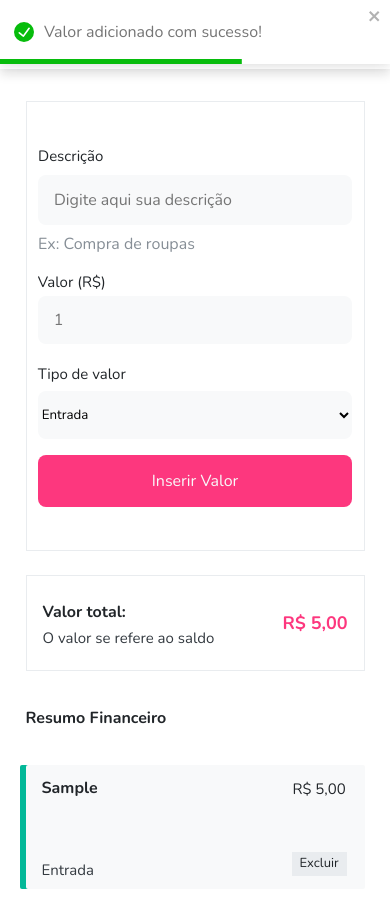
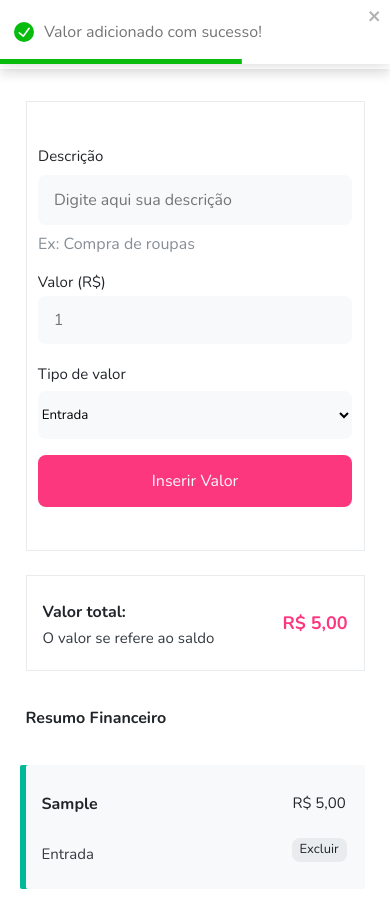
Before and after one commit to joaolucasgusmao/control-finance, a React (Vite) app: page / in a window 390 px wide. Both pictures are taken after typing "Sample", "5" into the empty fields and a click on the button "Inserir Valor". Built offline with nearby package versions, Linux system fonts and the light colour scheme.

Commit message:
alteração no radius do botão

```diff
--- a/src/components/sections/ResultSection/FinancialSummary/Cards/style.module.scss
+++ b/src/components/sections/ResultSection/FinancialSummary/Cards/style.module.scss
@@ -49,6 +49,8 @@
       background-color: var(--grey-2);
       color: var(--grey-4);
 
+      border-radius: var(--radius);
+
       cursor: pointer;
     }
   }
@@ -57,5 +59,13 @@
 @media (max-width: 425px) {
   .list {
     height: 7.75rem;
+
+    .typeDiv {
+      padding: 1.5rem 0;
+    }
+
+    .valueDiv {
+      padding: 1.7rem 0;
+    }
   }
 }
```
